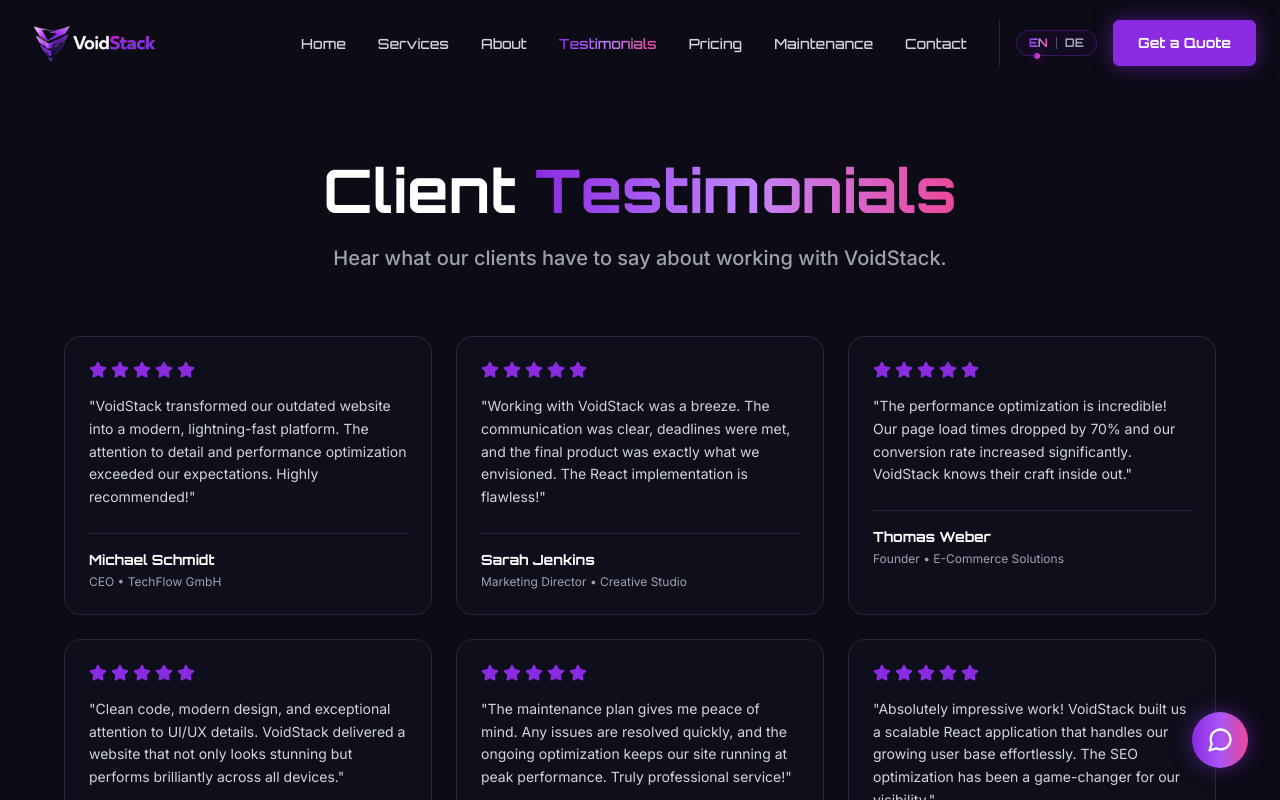
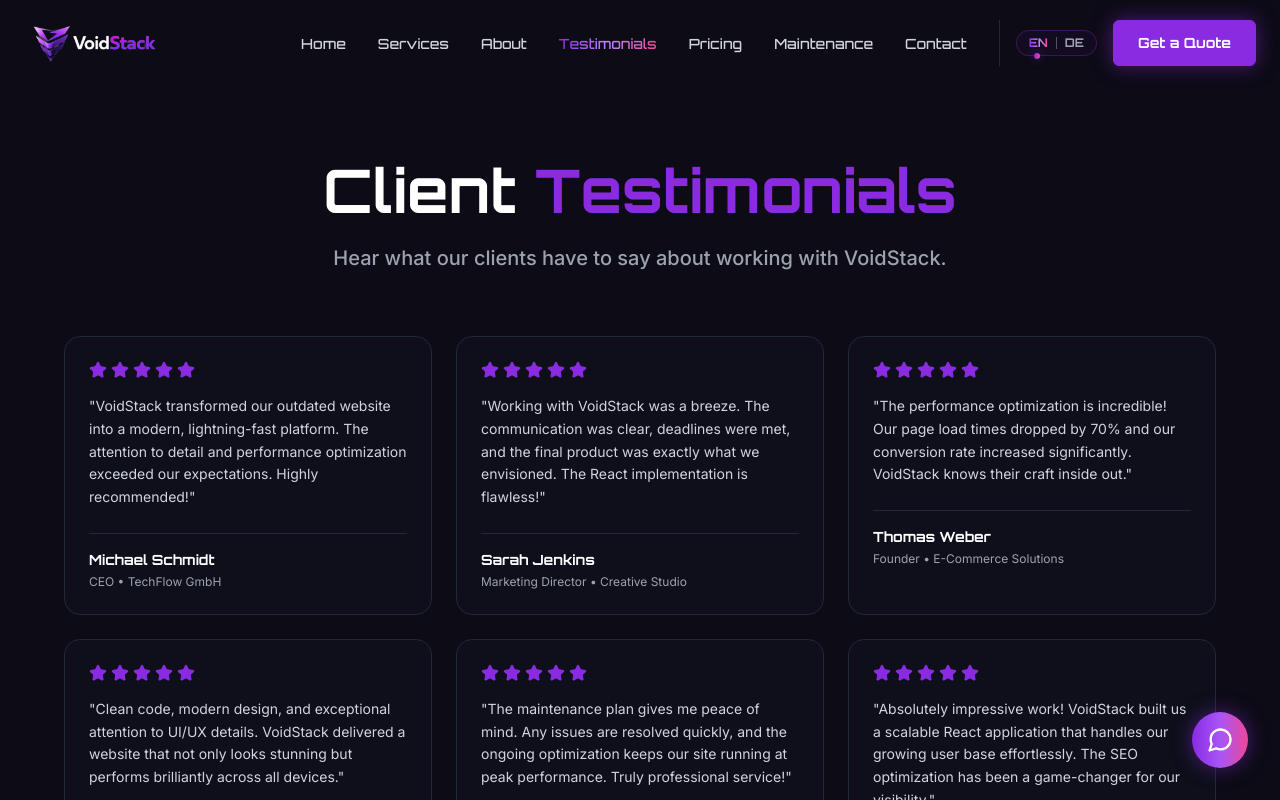
Before and after one commit to marshalneo991/voidstack-website, a React (Vite) app: page /testimonials in a window 1280 px wide. Shown: the top 800 px of the page. Built offline with nearby package versions, Linux system fonts and the light colour scheme.

Commit message:
Gradient remove

```diff
--- a/src/pages/Testimonials.jsx
+++ b/src/pages/Testimonials.jsx
@@ -14,7 +14,7 @@ export default function TestimonialsPage() {
                     {/* Header */}
                     <div className="text-center mb-16">
                         <h1 className="text-4xl md:text-6xl font-bold mb-6 font-orbitron">
-                            {data.title} <span className="text-transparent bg-clip-text bg-gradient-to-r from-primary via-purple-400 to-pink-500">{data.titleAccent}</span>
+                            {data.title} <span className="text-primary">{data.titleAccent}</span>
                         </h1>
                         <p className="text-xl text-gray-400 font-medium max-w-2xl mx-auto">
                             {data.subtitle}
```
